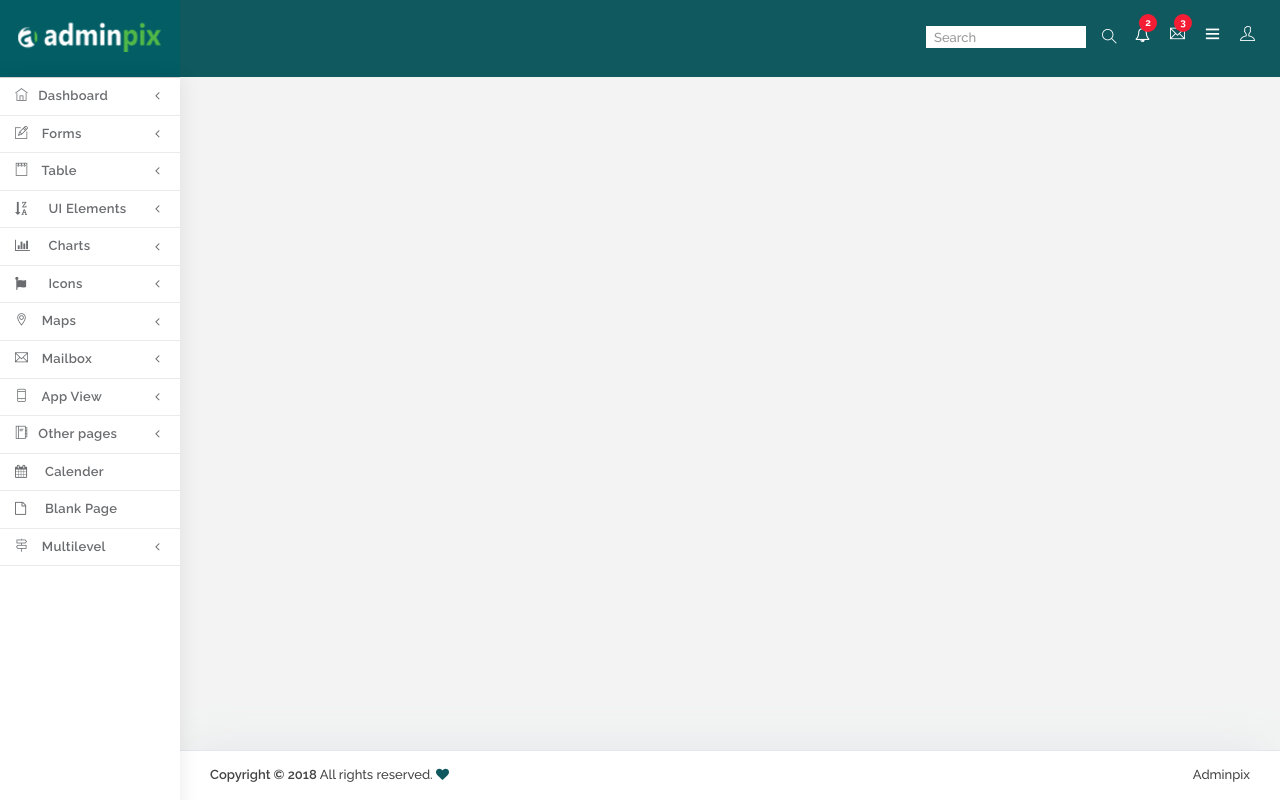
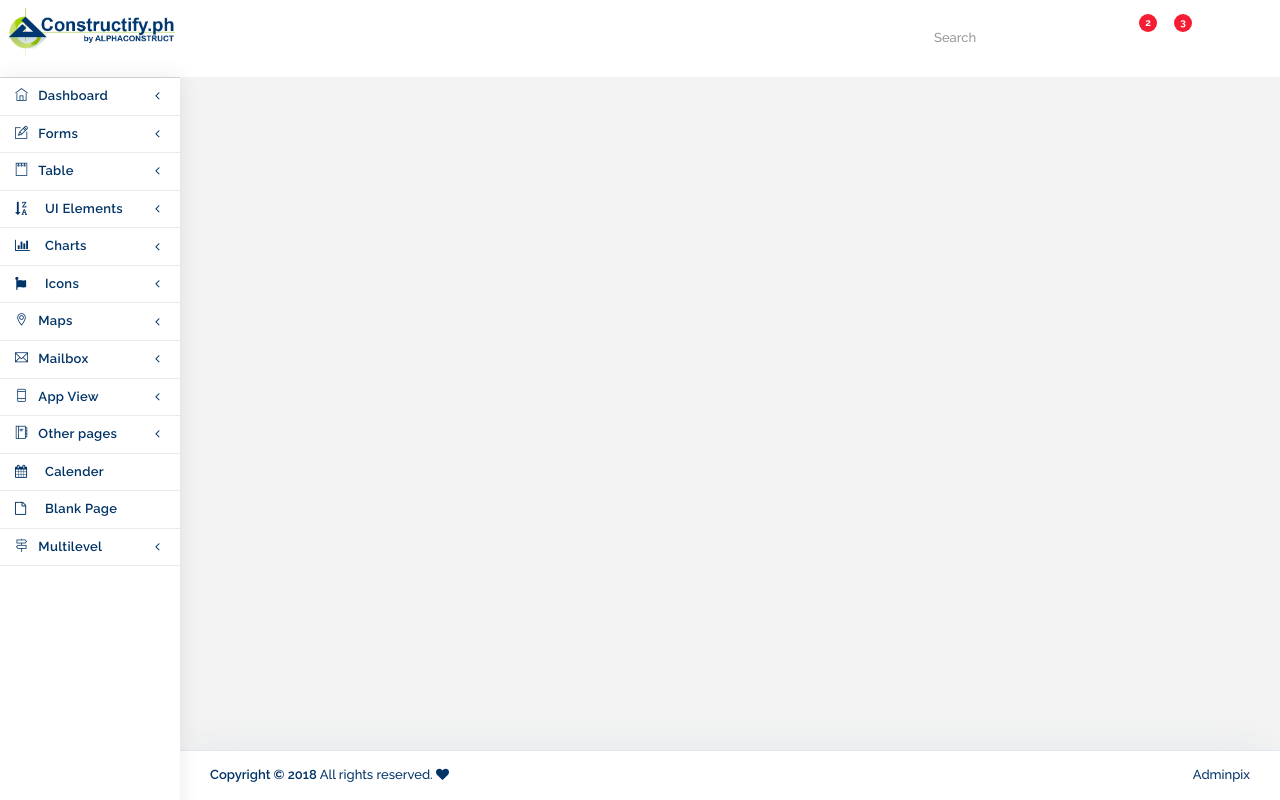
Before and after one commit to juliusfermia/newprojectconstructify, a PHP site: page / in a window 1280 px wide. Run offline with PHP 8.4, Linux system fonts and the light colour scheme.

Commit message:
style edit

```diff
--- a/assets/dist/css/style.css
+++ b/assets/dist/css/style.css
@@ -40,7 +40,7 @@ html, body {
 body{
 	overflow-x: hidden;
 	overflow-y: auto;
-	color: #374767;
+	color: #003366; /*JMF #374767*/
 	font-weight: 500;
 	font-size: 13px;
 	background: rgb(250,250,250);
@@ -122,7 +122,7 @@ code{
 .main-footer {
 	background: #fff;
 	padding: 15px 30px;
-	color: #444;
+	color: #003366; /*JMF 444*/
 	-webkit-box-shadow: -2px -8px 41px -14px rgba(202,210,222,.61);
 	-moz-box-shadow: -2px -8px 41px -14px rgba(202,210,222,.61);
 	box-shadow: -2px -8px 41px -14px rgba(202,210,222,.61);
@@ -140,7 +140,7 @@ code{
 	top: 0;
 	right: 0;
 	left: 0;
-	background: #10595f;
+	background: #fff;  /*JMF #10595f*/
 }
 
 .fixed .content-wrapper,
@@ -180,32 +180,32 @@ body.hold-transition .main-header .logo {
 }
 
 ::-moz-selection {
-	color: #fff;
-	background: #10585f;
+	color: #003366; /*JMF fff*/
+	background: #fff; /*JMF 10585f*/
 	text-shadow: none;
 }
 
 ::selection {
-	color: #fff;
-	background: #10585f;
+	color: #003366; /*JMF fff*/
+	background: #fff; /*JMF 10585f*/
 	text-shadow: none;
 }
 
 /* General Links */
-a {color: #10585f; text-decoration: none;}
+a {color: #003366; text-decoration: none;} /*JMF 10585f*/
 a:hover,
 a:active,
 a:focus {
 	outline: none;
 	text-decoration: none;
-	color: #72afd2;
-	-webkit-transition: all .3s;
-	transition: all .3s;
+	color: #405a74; /*JMF 72afd2*/
+	-webkit-transition: all .1s;
+	transition: all .1s;
 }
 
 /*------------color------------*/
-.color-green {color: #10585f !important;}
-.bg-green {background: #10585f !important;}
+.color-green {color: #003366 !important;} /*JMF 10585f*/
+.bg-green {background: #003366 !important;} /*JMF 10585f*/
 .bg-yellow {background: #FFB61E !important;}
 
 /*------- Material Ripple effect ---------*/
@@ -434,7 +434,7 @@ a:focus {
 	position: relative;
 	max-height: 120px;
 	z-index: 1030;
-	background: #10595f;
+	background: #fff; /*JMF #10595f*/
 }
 
 .main-header .navbar{
@@ -533,11 +533,11 @@ a:focus {
 	width: 180px;
 	font-weight: 300;
 	overflow: hidden;
-	background: #025d65;
+	background: #fff; /*JMF #025d65 */
 	padding-left: 0;
-	color: #fff;
-	-webkit-transition: width 0.3s ease-in-out;
-	transition: width 0.3s ease-in-out;
+	color: #003366; /*JMF #fff */
+	-webkit-transition: width 0.1s ease-in-out;
+	transition: width 0.1s ease-in-out;
 }
 
 .main-header .logo .logo-mini {
@@ -841,7 +841,7 @@ a:focus {
 
 .sidebar-menu > li > a {
 	display: block;
-	color: #6a6c6f;
+	color: #003366; /*JMF 6a6c6f*/
 	position: relative;
 	font-size: 13px;
 	font-weight: 600;
--- a/header.php
+++ b/header.php
@@ -8,7 +8,7 @@
 					</span>
 					<span class="logo-lg">
 						<!--<b>Admin</b>H-admin-->
-						<img src="assets/dist/img/logo.png" alt="img">
+						<img src="assets/dist/img/logo.png" alt="img" width=170>
 					</span>
 				</a>
 				<!-- Header Navbar -->
@@ -243,7 +243,7 @@
 							</li>
 							<li class="treeview">
 								<a href="#">
-									<i class="ti-pencil-alt"></i> <span>Forms</span>
+									<i class="ti-pencil-alt"></i><span>Forms</span>
 									<span class="pull-right-container">
 										<i class="fa fa-angle-left pull-right"></i>
 									</span>
@@ -276,7 +276,7 @@
 							</li>
 							<li class="treeview">
 								<a href="#">
-									<i class="ti-notepad"></i> <span>Table</span>
+									<i class="ti-notepad"></i><span>Table</span>
 									<span class="pull-right-container">
 										<i class="fa fa-angle-left pull-right"></i>
 									</span>
@@ -290,7 +290,7 @@
 							</li>
 							<li class="treeview">
 								<a href="#">
-									<i class="fa fa-sort-alpha-desc"></i> <span>UI Elements</span>
+									<i class="fa fa-sort-alpha-desc"></i><span>UI Elements</span>
 									<span class="pull-right-container">
 										<i class="fa fa-angle-left pull-right"></i>
 									</span>
@@ -311,7 +311,7 @@
 							</li>
 							<li class="treeview">
 								<a href="#">
-									<i class="fa fa-bar-chart"></i> <span>Charts</span>
+									<i class="fa fa-bar-chart"></i><span>Charts</span>
 									<span class="pull-right-container">
 										<i class="fa fa-angle-left pull-right"></i>
 									</span>
@@ -326,7 +326,7 @@
 							</li>
 							<li class="treeview">
 								<a href="#">
-									<i class="fa fa-font-awesome"></i> <span>Icons</span>
+									<i class="fa fa-font-awesome"></i><span>Icons</span>
 									<span class="pull-right-container">
 										<i class="fa fa-angle-left pull-right"></i>
 									</span>
@@ -344,7 +344,7 @@
 							</li>
 							<li class="treeview">
 								<a href="#">
-									<i class="ti-location-pin"></i> <span>Maps</span>
+									<i class="ti-location-pin"></i><span>Maps</span>
 									<span class="pull-right-container">
 										<i class="fa fa-angle-left pull-right"></i>
 									</span>
@@ -359,7 +359,7 @@
 							</li>
 							<li class="treeview">
 								<a href="#">
-									<i class="ti-email"></i> <span>Mailbox</span>
+									<i class="ti-email"></i><span>Mailbox</span>
 									<span class="pull-right-container">
 										<i class="fa fa-angle-left pull-right"></i>
 									</span>
@@ -372,7 +372,7 @@
 							</li>
 							<li class="treeview">
 								<a href="#">
-									<i class="ti-mobile"></i> <span>App View</span>
+									<i class="ti-mobile"></i><span>App View</span>
 									<span class="pull-right-container">
 										<i class="fa fa-angle-left pull-right"></i>
 									</span>
@@ -409,7 +409,7 @@
 							<li><a href="blank.html"><i class="fa fa-file-o"></i>Blank Page</a></li>
 							<li class="treeview">
 								<a href="#">
-									<i class="ti-direction-alt"></i> <span>Multilevel</span>
+									<i class="ti-direction-alt"></i><span>Multilevel</span>
 									<span class="pull-right-container"><i class="fa fa-angle-left pull-right"></i></span>
 								</a>
 								<ul class="treeview-menu">
```
Also changed, not shown: other parts of assets/dist/css/style.css (+13 -13 lines), assets/dist/img/logo.png.
